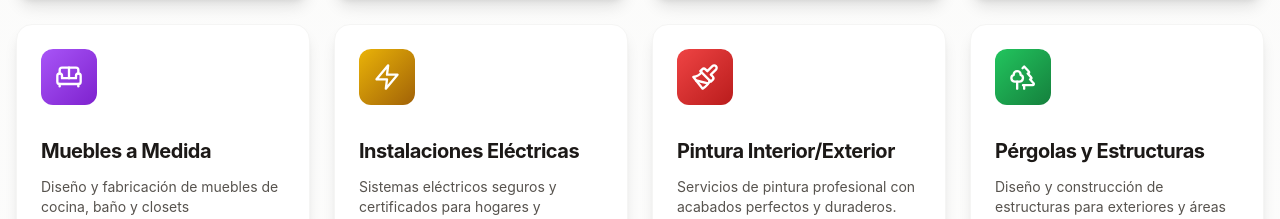
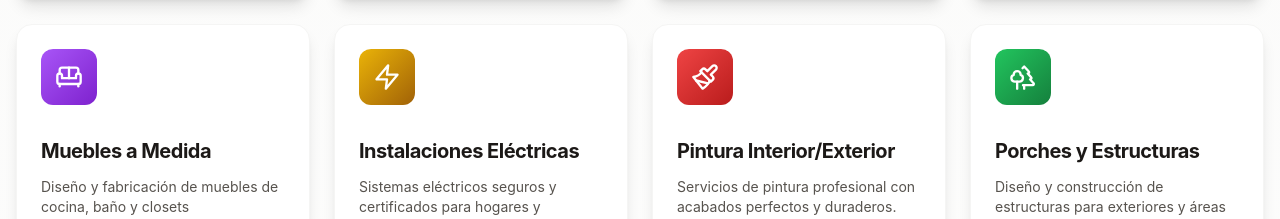
Before and after one commit to deibido0604/ArtistsStone, a React (Create React App) app: page / in a window 1280 px wide. Shown: the part 3760-3979 px from the top of the page. Built offline with nearby package versions, Linux system fonts and the light colour scheme; the HTML template or start-up script is replaced by a standard one.

Commit message:
Change Pergolas word

```diff
--- a/src/components/Services.tsx
+++ b/src/components/Services.tsx
@@ -86,7 +86,7 @@ const Services = () => {
     },
     {
       id: 8,
-      title: "Pérgolas y Estructuras",
+      title: "Porches y Estructuras",
       description:
         "Diseño y construcción de estructuras para exteriores y áreas de entretenimiento.",
       icon: "Trees",
```
